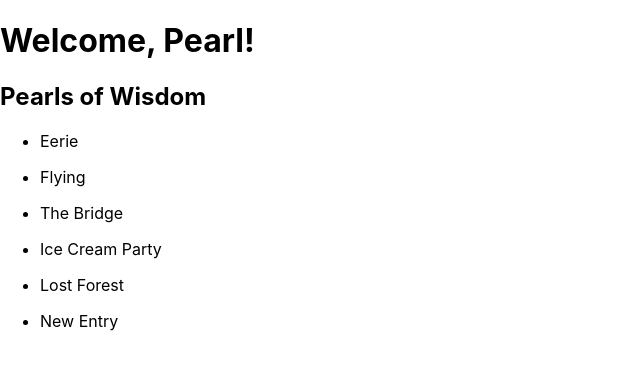
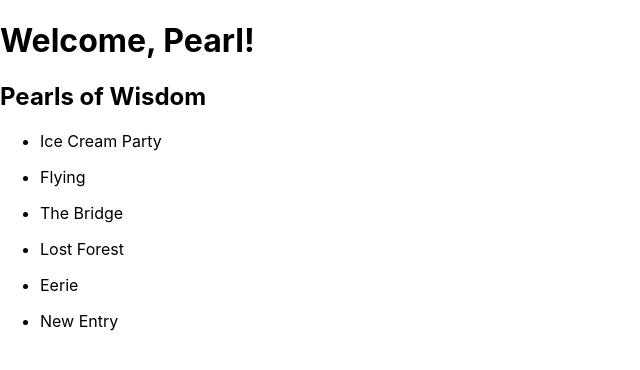
Before and after one commit to m-lawrence/dream_journal_practice, a React (Create React App) app: page / in a window 1280 px wide. Shown: the top 370 px of the page, without its empty margins (0-640 px from the left). Built offline with nearby package versions, Linux system fonts and the light colour scheme.

Commit message:
sort entries by date

```diff
--- a/src/EntryList.js
+++ b/src/EntryList.js
@@ -4,16 +4,16 @@ import moment from 'moment'
 
 function EntryList({ entries }) {
     const [newEntryClicked, setNewEntryClicked] = useState(false)
-    const entriesArr = entries.map( entry => {
+
+    const entriesSortedByDate = entries.sort((a,b) => Date.parse(a.date) - Date.parse(b.date))
+    const entriesArr = entriesSortedByDate.map( entry => {
         return <Entry key={entry.id} entry={entry} />
     })
+
 
     function handleNewEntryCLick() {
         setNewEntryClicked(newEntryClicked => !newEntryClicked)
     }
-
-    const entriesSortedByDate = entries.sort((a,b) => console.log(a.date))
-
 
     return (
       <div>
```
